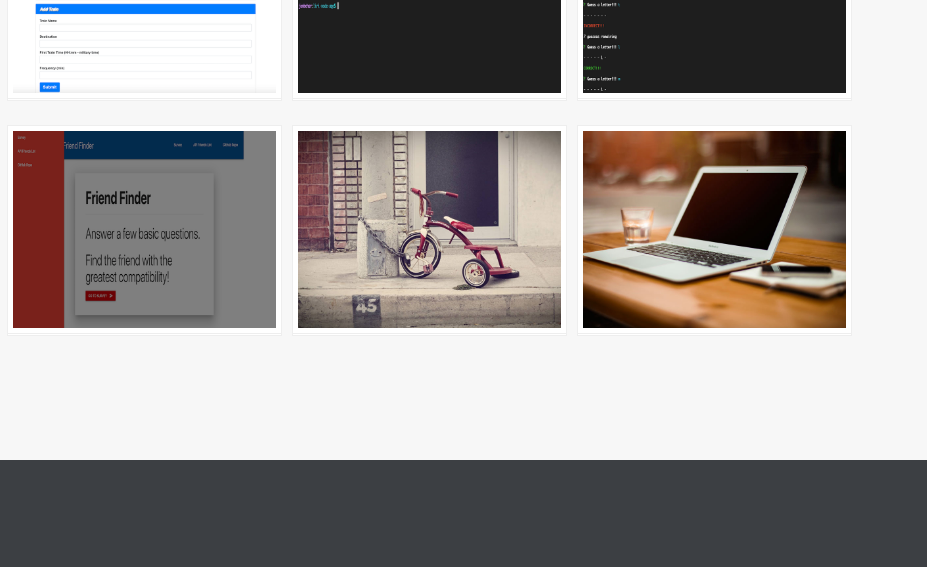
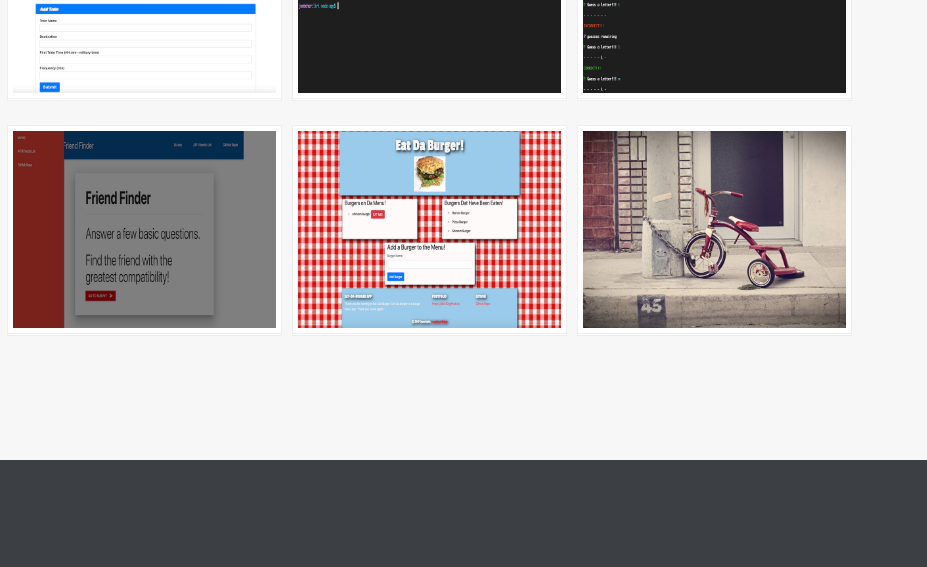
Before and after one commit to jdb443/jdb443.github.io, a plain HTML site: page index.html in a window 1280 px wide. Shown: the part 9080-9647 px from the top of the page, 353-1280 px from the left. Drawn offline with nearby package versions, Linux system fonts and the light colour scheme.

Commit message:
Eat-Da-Burger App

```diff
--- a/index.html
+++ b/index.html
@@ -907,6 +907,21 @@
                   </div><!-- /.portfolio -->
                 </div><!-- /.portfolio-bg -->
               </div><!-- /.portfolio-item -->
+              <div class="portfolio-item col-xs-12 col-sm-4 col-md-3" data-groups='["all", "develop", "web", "assignment"]'>
+                <div class="portfolio-bg">
+                  <div class="portfolio">
+                    <div class="tt-overlay"></div>
+                    <div class="links">
+                      <a class="image-link" href="assets/images/works/Burger-App800.png"><i class="fa fa-search-plus"></i></a>
+                      <a class="git" href="https://github.com/jdb443/Burger" target="_blank"><i class="fa fa-github" ></i></a>
+                    </div><!-- /.links -->
+                    <img src="assets/images/works/Burger-App800.png" alt="image">
+                    <div class="portfolio-info">
+                      <a href="https://jdb443-burger-app.herokuapp.com/" target="_blank"><h3 class="text-white">Eat-Da-Burger App</h3></a>
+                    </div><!-- /.portfolio-info -->
+                  </div><!-- /.portfolio -->
+                </div><!-- /.portfolio-bg -->
+              </div><!-- /.portfolio-item -->
               <div class="portfolio-item col-xs-12 col-sm-4 col-md-3" data-groups='["all", ]'>
                 <div class="portfolio-bg">
                   <div class="portfolio">
@@ -918,21 +933,6 @@
                     <img src="assets/images/works/portfolio-1.jpg" alt="image">
                     <div class="portfolio-info">
                       <a href="#" target="_blank"><h3 class="text-white">Placeholder 1</h3></a>
-                    </div><!-- /.portfolio-info -->
-                  </div><!-- /.portfolio -->
-                </div><!-- /.portfolio-bg -->
-              </div><!-- /.portfolio-item -->
-              <div class="portfolio-item col-xs-12 col-sm-4 col-md-3" data-groups='["all", ]'>
-                <div class="portfolio-bg">
-                  <div class="portfolio">
-                    <div class="tt-overlay"></div>
-                    <div class="links">
-                      <a class="image-link" href="assets/images/works/portfolio-2.jpg"><i class="fa fa-search-plus"></i></a>
-                      <a class="git" href="#" target="_blank"><i class="fa fa-github" ></i></a>
-                    </div><!-- /.links -->
-                    <img src="assets/images/works/portfolio-2.jpg" alt="image">
-                    <div class="portfolio-info">
-                      <a href="#" target="_blank"><h3 class="text-white">Placeholder 2</h3></a>
                     </div><!-- /.portfolio-info -->
                   </div><!-- /.portfolio -->
                 </div><!-- /.portfolio-bg -->
```
Also changed, not shown: assets/images/works/Burger-App800.png (added).
